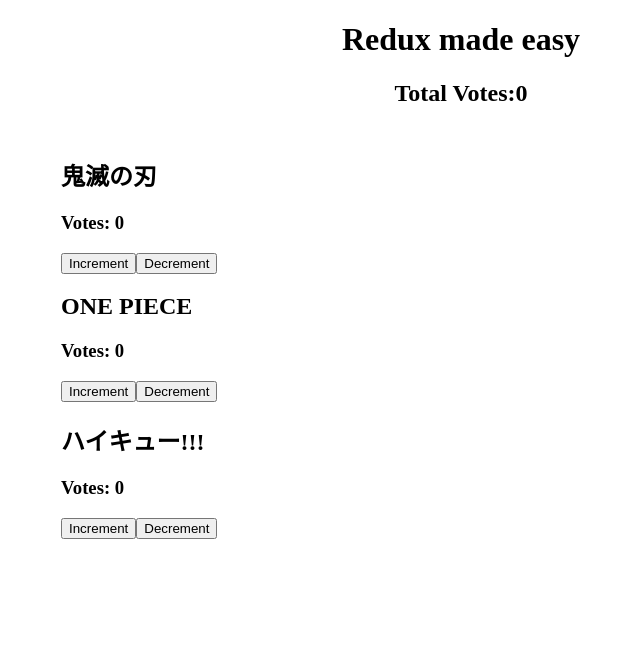
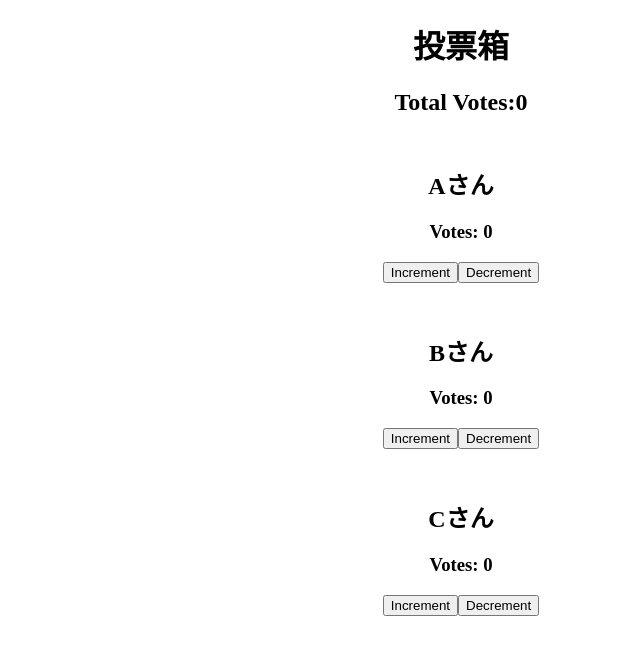
Before and after one commit to tuboihirokidesu/redux-practice, a React app: page / in a window 1280 px wide. Shown: the top 654 px of the page, without its empty margins (179-819 px from the left). Built offline with nearby package versions, Linux system fonts and the light colour scheme.

Commit message:
投票数に変更

```diff
--- a/package.json
+++ b/package.json
@@ -24,7 +24,6 @@
     "@babel/preset-env": "^7.12.11",
     "@babel/preset-react": "^7.12.10",
     "@babel/preset-typescript": "^7.12.7",
-    "@svgr/webpack": "^5.5.0",
     "@types/node": "^14.14.14",
     "@types/react": "^17.0.0",
     "@types/react-dom": "^17.0.0",
--- a/src/App.tsx
+++ b/src/App.tsx
@@ -8,11 +8,12 @@ type VoteManga = string[];
 
 const App = () => {
   const count = useSelector<CounterState, number>((state) => state.count);
-  const votesManga: VoteManga = ['鬼滅の刃', 'ONE PIECE', 'ハイキュー!!!'];
+  const votesManga: VoteManga = ['Aさん', 'Bさん', 'Cさん'];
+
   return (
     <div className={AppCSS.container}>
       <div className={AppCSS.header}>
-        <h1>Redux made easy</h1>
+        <h1>投票箱</h1>
         <h2>Total Votes:{count}</h2>
       </div>
       {votesManga.map((vote, i) => (
--- /dev/null
+++ b/src/components/Counter.module.css
@@ -0,0 +1,4 @@
+.header {
+  margin: 0 0 50px;
+  text-align: center;
+}
--- a/src/components/Counter.tsx
+++ b/src/components/Counter.tsx
@@ -1,6 +1,7 @@
 import React, { useState } from 'react';
 import { useDispatch } from 'react-redux';
 import { increment, decrement } from '../action';
+import CounterCSS from './Counter.module.css';
 
 interface Props {
   name: string;
@@ -17,8 +18,9 @@ const Counter: React.FC<Props> = ({ name }) => {
     dispatch(increment());
     setVotes(votes + 1);
   };
+
   return (
-    <div>
+    <div className={CounterCSS.header}>
       <h2>{name}</h2>
       <h3>{`Votes: ${votes}`}</h3>
       <div>
--- a/src/custom.d.ts
+++ b/src/custom.d.ts
@@ -2,8 +2,3 @@ declare module '*.css' {
   const css: { [key: string]: string };
   export default css;
 }
-
-declare module '*.svg' {
-  const ReactComponent: React.ComponentType<React.SVGAttributes<SVGElement>>;
-  export default ReactComponent;
-}
--- a/webpack.config.js
+++ b/webpack.config.js
@@ -22,17 +22,6 @@ module.exports = {
           { loader: 'css-loader', options: { modules: true } },
         ],
       },
-      {
-        test: /\.svg$/,
-        loader: '@svgr/webpack',
-        options: {
-          svgoConfig: {
-            plugins: {
-              removeViewBox: false,
-            },
-          },
-        },
-      },
     ],
   },
   plugins: [
```
Also changed, not shown: 1 other file (tests, documents, lock files or other folders).
